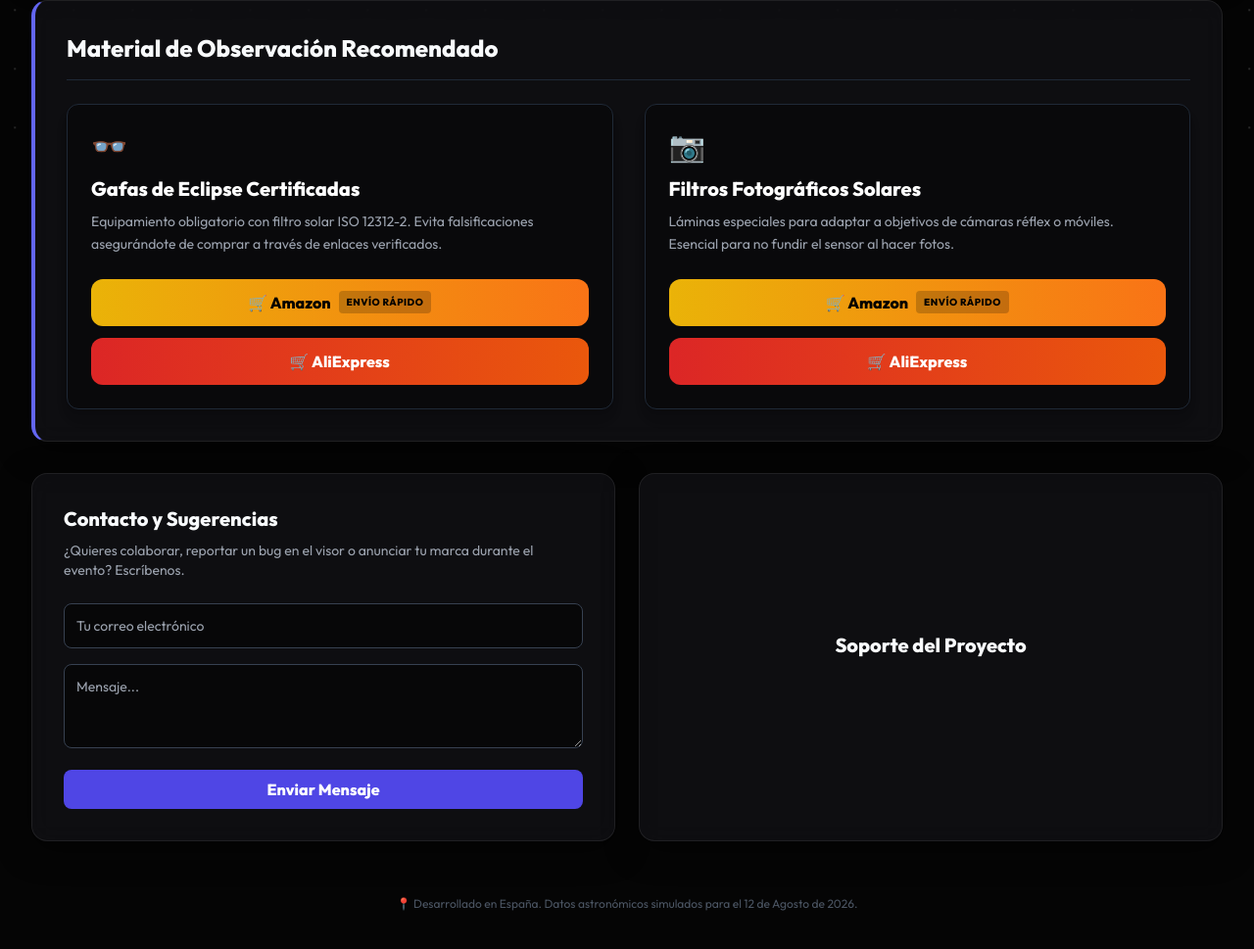
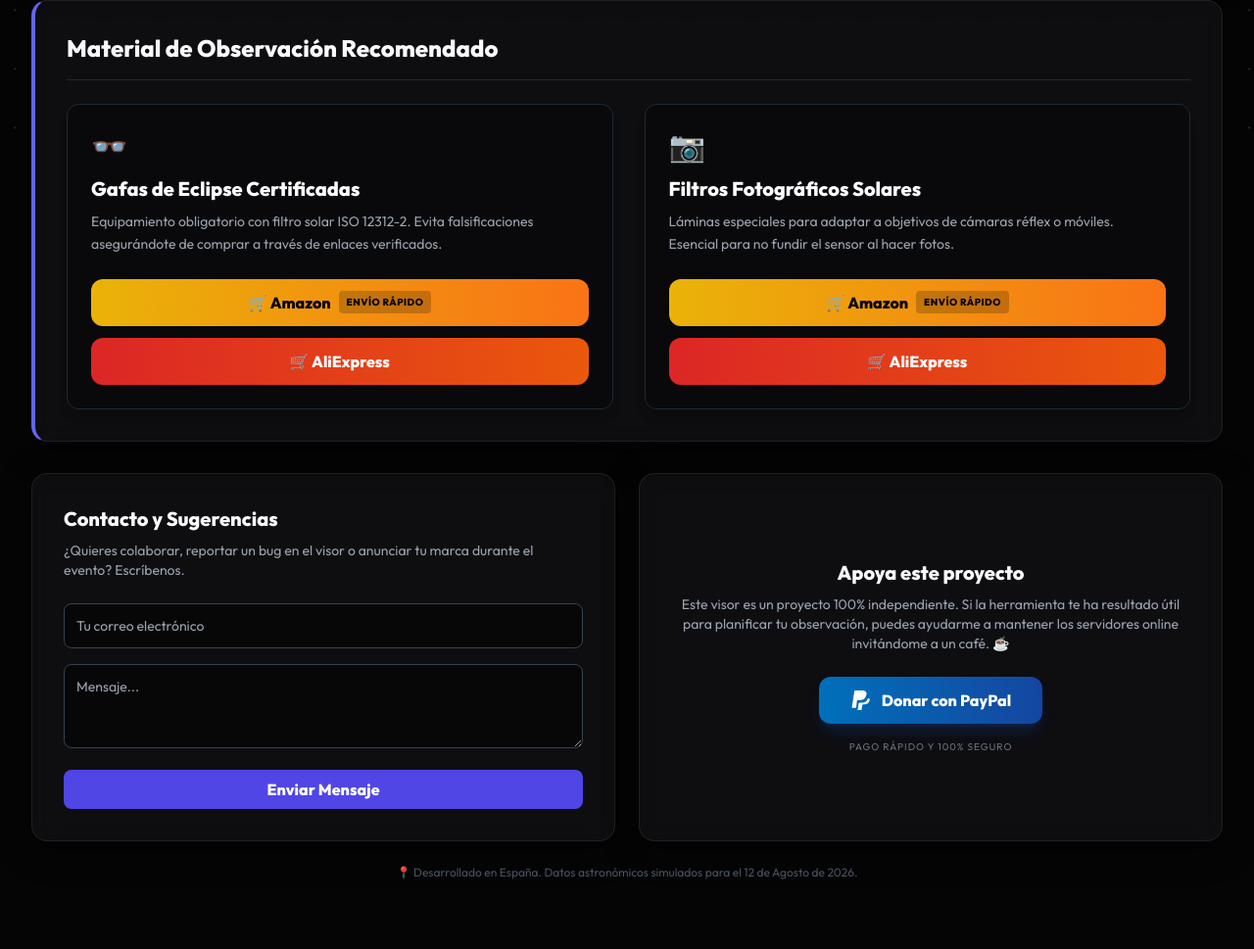
Before and after one commit to maarccomr/eclipse26, a plain HTML site: page index.html in a window 1280 px wide. Shown: the part 1413-2382 px from the top of the page at 98% size. Drawn offline with nearby package versions, Linux system fonts and the light colour scheme.

Commit message:
Update index.html

```diff
--- a/index.html
+++ b/index.html
@@ -231,10 +231,16 @@
                 </form>
             </div>
             <div class="glass p-6 md:p-8 rounded-2xl flex flex-col justify-center items-center text-center">
-                <h3 class="text-xl font-bold mb-2">Soporte del Proyecto</h3>
-                <div class="w-full rounded-xl overflow-hidden flex justify-center mt-4">
-    <script async="async" data-cfasync="false" src="https://pl30635417.effectivecpmnetwork.com/565a1623b9411b3d62abfbb92d4c910d/invoke.js"></script>
-    <div id="container-565a1623b9411b3d62abfbb92d4c910d"></div>
+    <h3 class="text-xl font-bold mb-2">Apoya este proyecto</h3>
+    <p class="text-sm text-gray-400 mb-6">Este visor es un proyecto 100% independiente. Si la herramienta te ha resultado útil para planificar tu observación, puedes ayudarme a mantener los servidores online invitándome a un café. ☕</p>
+
+    <!-- Asegúrate de cambiar "TU_USUARIO_DE_PAYPAL" por tu enlace real de PayPal.Me -->
+    <a href="https://paypal.me/makoo00" target="_blank" class="w-full sm:w-auto bg-gradient-to-r from-[#0070ba] to-[#1546a0] hover:scale-105 text-white font-bold py-3 px-8 rounded-xl transition-all flex items-center justify-center gap-3 shadow-lg shadow-blue-600/20">
+        <!-- Logo de PayPal incrustado -->
+        <svg class="w-5 h-5 fill-current" viewBox="0 0 24 24" xmlns="http://www.w3.org/2000/svg"><path d="M7.076 21.337H2.47a.641.641 0 0 1-.633-.74L4.944.901C5.026.382 5.474 0 5.998 0h7.46c2.57 0 4.578.543 5.69 1.81 1.01 1.15.902 3.368-.325 5.98-1.563 3.315-4.563 4.212-7.441 4.212H8.922c-.423 0-.79.329-.861.748L7.076 21.337zm14.41-11.513c-.024-.226-.062-.437-.113-.632-.199 1.135-.638 2.228-1.282 3.197-1.123 1.688-2.906 2.502-5.32 2.502H11.38a1.272 1.272 0 0 0-1.258 1.09l-1.332 8.441a.333.333 0 0 0 .328.384h3.69c.408 0 .762-.298.835-.701l1.01-6.402c.073-.404.426-.703.835-.703h1.365c3.085 0 5.426-1.185 6.425-4.16.488-1.464.48-2.585.198-3.014z"/></svg>
+        <span>Donar con PayPal</span>
+    </a>
+    <p class="text-[10px] text-gray-500 mt-4 uppercase tracking-widest">Pago rápido y 100% seguro</p>
 </div>
             </div>
         </section>
```
